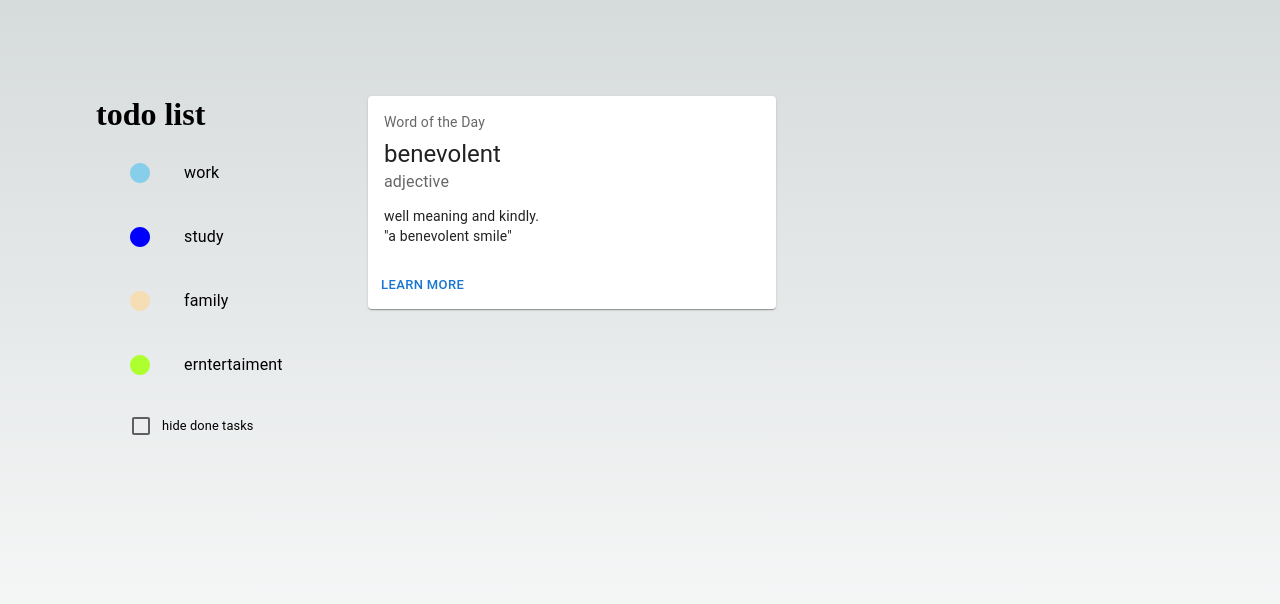
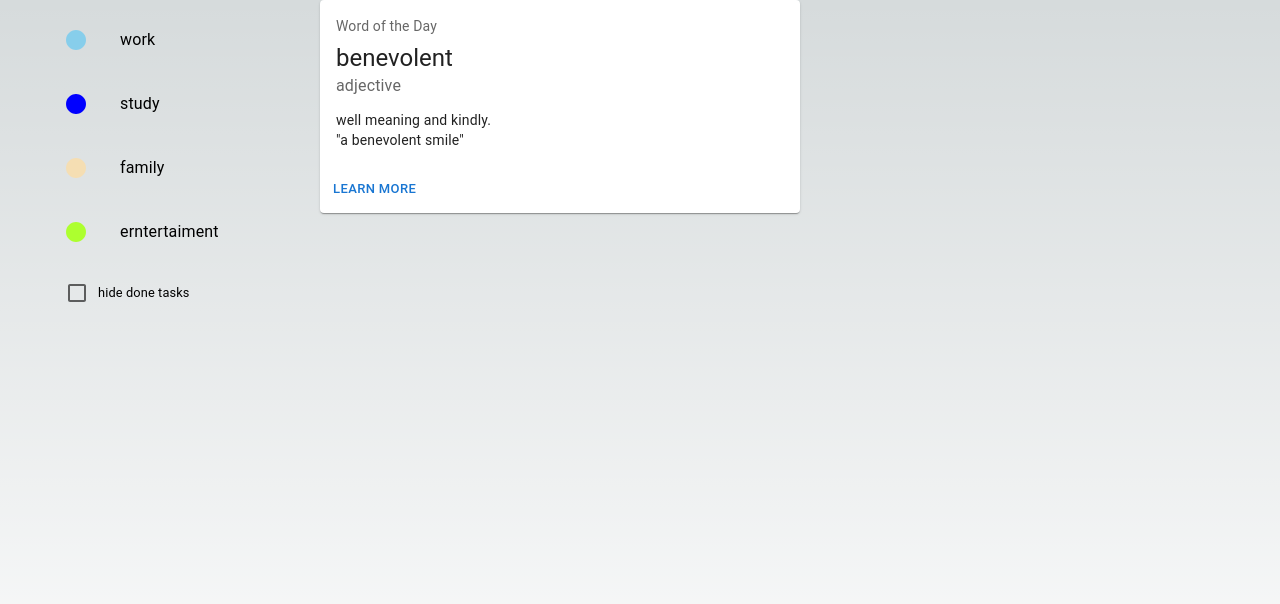
Before and after one commit to ams1320/todo-app, a Next.js app: page / in a window 1280 px wide. Shown: the top 604 px of the page. Built offline with nearby package versions, Linux system fonts and the light colour scheme.

Commit message:
adding padding to rightbar

```diff
--- a/comps/rightBar.js
+++ b/comps/rightBar.js
@@ -3,8 +3,8 @@ import { Inbox, Drafts, Circle } from '@mui/icons-material';
 const Rightbar = () => {
     return (
         <>
-            <h1>todo list</h1>
-            <Box sx={{ width: '100%', maxWidth: 250, bgcolor: '' }}>
+
+            <Box sx={{ width: '100%', maxWidth: 250, bgcolor: '',paddingLeft:"2rem" }}>
                 <nav aria-label="main mailbox folders">
                     <List sx={{ }}>
                         <ListItem >
--- a/styles/Home.module.css
+++ b/styles/Home.module.css
@@ -3,7 +3,7 @@
   flex-direction: column;
   justify-content: space-between;
   align-items: center;
-  padding: 6rem;
+  /* padding: 6rem; */
   min-height: 100vh;
 }
 
```
